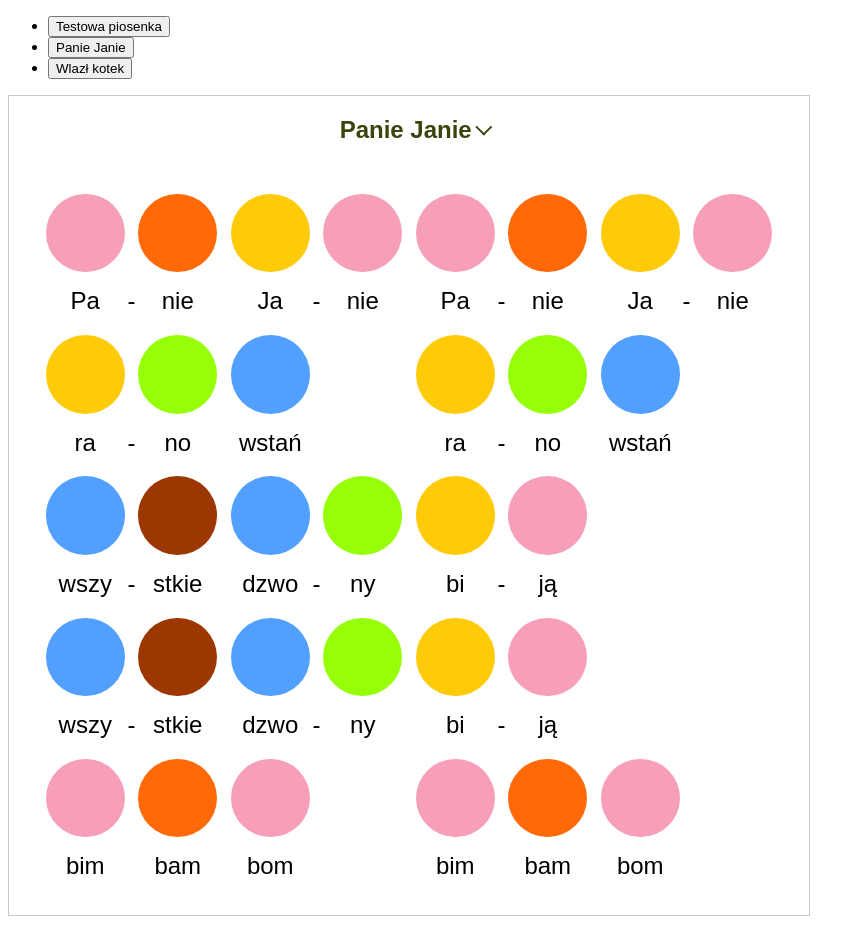
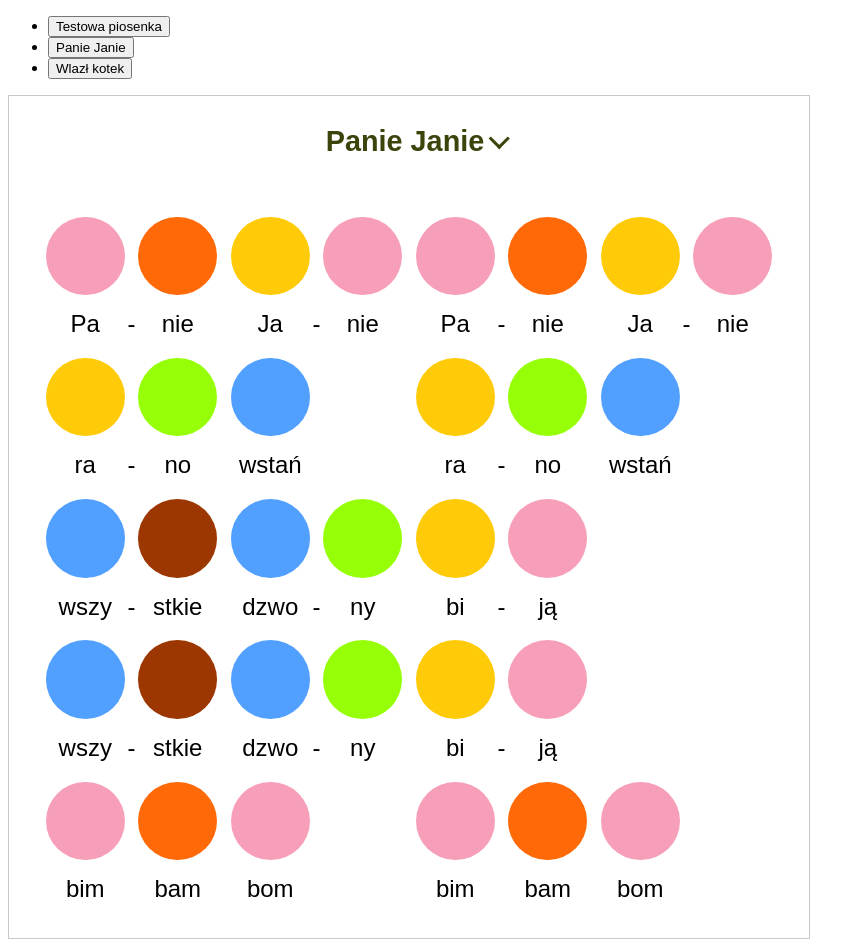
Before and after one commit to adamszadkowski/notes-page, a Vue app: page / in a window 1280 px wide. Shown: the whole page, without its empty margins (0-865 px from the left). Before the commit the page ends 924 px from the top, so only its background shows below. Built offline with nearby package versions, Linux system fonts and the light colour scheme.

Commit message:
Change formatting of header

```diff
--- a/src/components/SongTitle.vue
+++ b/src/components/SongTitle.vue
@@ -1,14 +1,16 @@
 <template>
-  <h1 class="song-title">
-    <a @click="toggleDropdown()" class="song-title__link"
-      >{{ currentSongTitle }}&nbsp;</a
-    >
+  <section class="song-title">
+    <h1 class="song-title__header">
+      <a @click="toggleDropdown()" class="song-title__link"
+        >{{ currentSongTitle }}&nbsp;</a
+      >
+    </h1>
     <div class="song-title__dropdown" :style="dropdownStyle">
       <ul>
         <li v-for="song in songs" :key="song.id">{{ song.title }}</li>
       </ul>
     </div>
-  </h1>
+  </section>
 </template>
 
 <script lang="ts">
@@ -48,8 +50,14 @@ export default defineComponent({
 <style lang="scss" scoped>
 $base-color: #3c430b;
 $hovered-color: #586311;
+
 .song-title {
   position: relative;
+
+  &__header {
+    position: relative;
+    font-size: 1.8em;
+  }
 
   &__link {
     color: $base-color;
```
